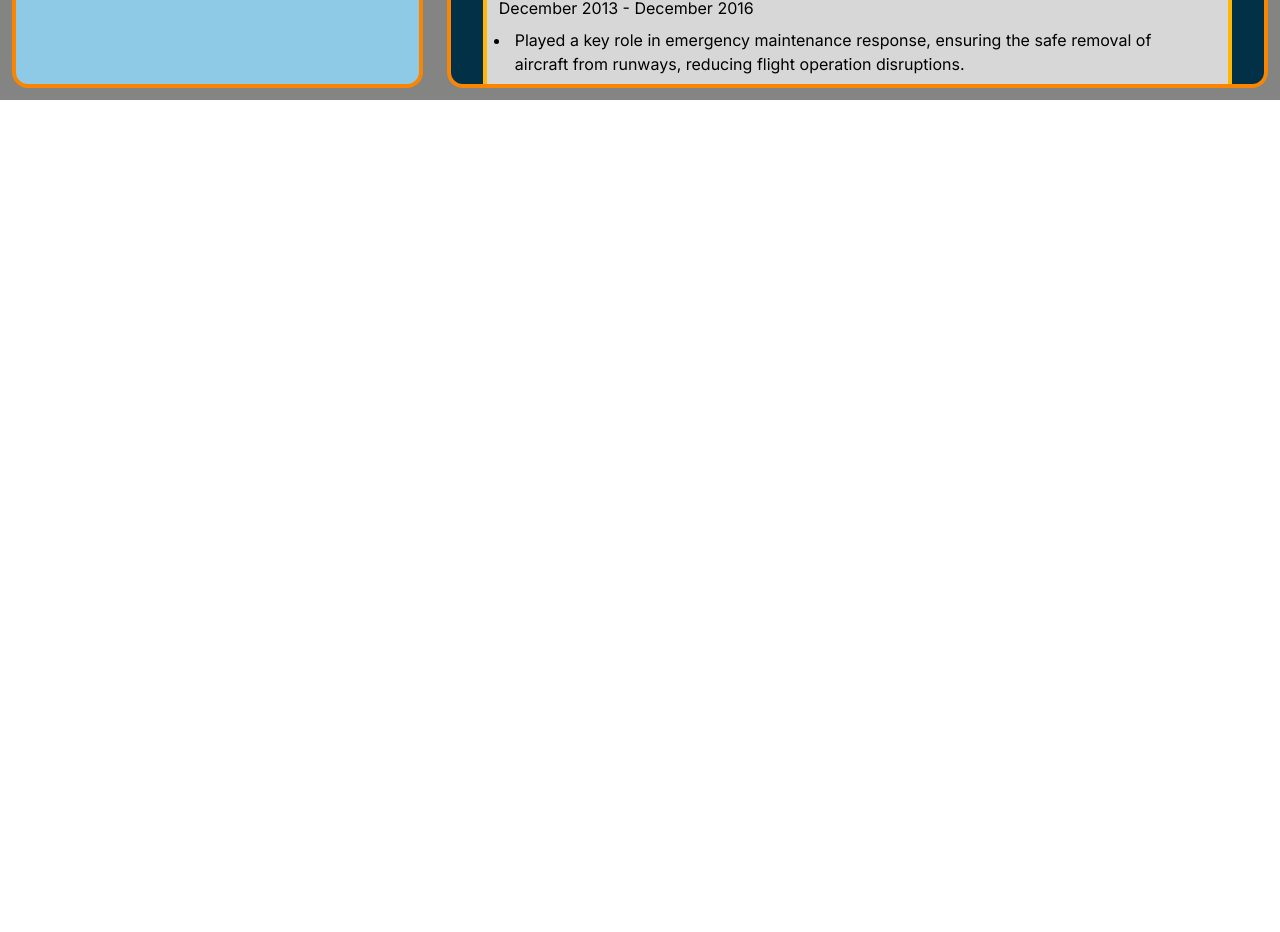
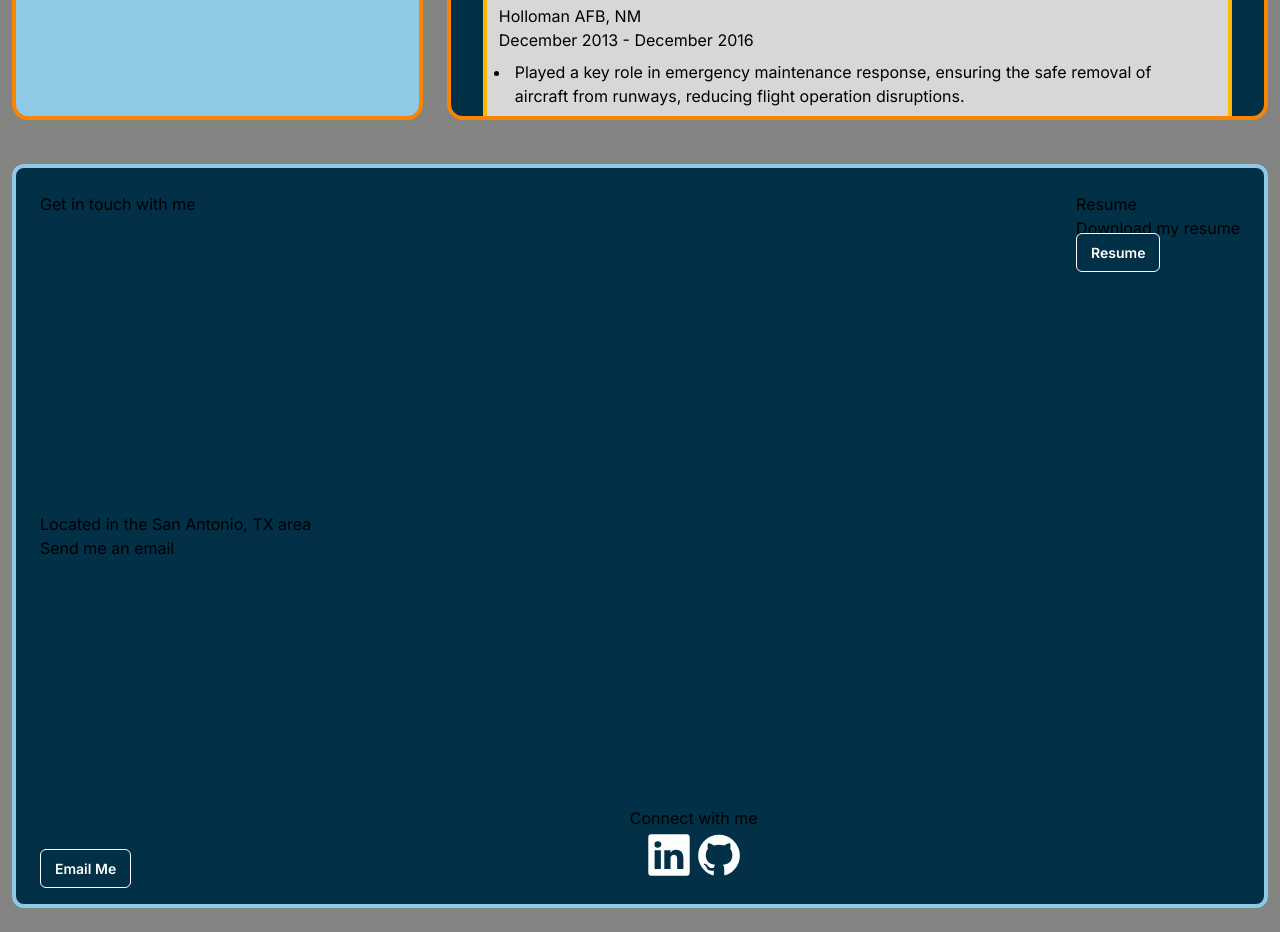
Before and after one commit to ricardoa23/cv-resume, a Next.js app: page / in a window 1280 px wide. Shown: the part 1500-2432 px from the top of the page. Before the commit the page ends 1600 px from the top, so only its background shows below. Built offline with nearby package versions, Linux system fonts and the light colour scheme.

Commit message:
commit to save progress/ /still working on trying to figure out scroll snap

```diff
--- a/src/app/globals.css
+++ b/src/app/globals.css
@@ -19,5 +19,6 @@
 body {
   max-width: 100vw;
   max-height: 100vh;
-  overflow-x: hidden;
+  /* background-color: #848482; */
+  overflow-x: scroll;
 }
--- a/src/app/page.tsx
+++ b/src/app/page.tsx
@@ -1,13 +1,13 @@
-import {HeroSection, MainSection } from '@/components'
+import {HeroSection, MainSection, Footer } from '@/components'
 
 
 export default function Home() {
 
   return (
-    <main className="flex flex-col bg-bsg snap-y snap-mandatory h-screen w-screen">
+    <main className="flex flex-col snap-y snap-proximity min-h-screen overflow-scroll">
       <HeroSection />
       <MainSection />
-
+      <Footer />
     </main>
   );
 }
--- a/src/components/footer/Footer.tsx
+++ b/src/components/footer/Footer.tsx
@@ -1,16 +1,92 @@
-import React from 'react'
+import "./footer.css";
+import React from "react";
 
 // TODO: create  contact section for the footer.
 //TODO: create a section
 
+const emailInfo = () => {
+  const subject = "Hello";
+  const body = "Hello, I would like to get in touch with you";
+  const email = `mailto:?subject=${subject}&body=${body}`;
+  window.location.href = email;
+};
+
+// const emailGenerator = document
+//   .querySelector(".email-button")
+//   ?.addEventListener("click", emailInfo);
 
 const Footer = () => {
   return (
-    <section>
-      <div></div>
-      <div></div>
+    <section className="bg-bsg min-h-screen min-w-screen snap-center">
+      {/*Contact section */}
+      <div className="bg-accent2 border-4 border-sidebar rounded-xl flex mt-8 mx-3 footer-box p-6 justify-between">
+        <div className="flex flex-col justify-between">
+          <div>Get in touch with me</div>
+          <div>
+            <div>Located in the San Antonio, TX area</div>
+            <div>Send me an email</div>
+          </div>
+          <div>
+            <a
+              href="#"
+              className="rounded-md min-w-[120px] bg-accent2 px-3.5 py-2.5 text-sm font-semibold text-white shadow-sm hover:bg-accent1 border-3 border-white border border-solid"
+            >
+              Email Me
+            </a>
+          </div>
+        </div>
+        <div className="flex flex-col justify-end items-center">
+          <div>Connect with me</div>
+          <div className="flex justify-around">
+            <a href="https://www.linkedin.com/in/rayala23/">
+              <svg
+                xmlns="http://www.w3.org/2000/svg"
+                data-name="Layer 1"
+                viewBox="0 0 24 24"
+                width="50"
+                height="50"
+                id="linkedin"
+              >
+                <path
+                  d="M20.47,2H3.53A1.45,1.45,0,0,0,2.06,3.43V20.57A1.45,1.45,0,0,0,3.53,22H20.47a1.45,1.45,0,0,0,1.47-1.43V3.43A1.45,1.45,0,0,0,20.47,2ZM8.09,18.74h-3v-9h3ZM6.59,8.48h0a1.56,1.56,0,1,1,0-3.12,1.57,1.57,0,1,1,0,3.12ZM18.91,18.74h-3V13.91c0-1.21-.43-2-1.52-2A1.65,1.65,0,0,0,12.85,13a2,2,0,0,0-.1.73v5h-3s0-8.18,0-9h3V11A3,3,0,0,1,15.46,9.5c2,0,3.45,1.29,3.45,4.06Z"
+                  fill="#fefdfd"
+                  className="color000000 svgShape"
+                ></path>
+              </svg>
+            </a>
+            <a href="https://github.com/ricardoa23">
+              <svg
+                xmlns="http://www.w3.org/2000/svg"
+                data-name="Layer 1"
+                viewBox="0 0 24 24"
+                width="50"
+                height="50"
+                id="github"
+              >
+                <path
+                  d="M12,2.2467A10.00042,10.00042,0,0,0,8.83752,21.73419c.5.08752.6875-.21247.6875-.475,0-.23749-.01251-1.025-.01251-1.86249C7,19.85919,6.35,18.78423,6.15,18.22173A3.636,3.636,0,0,0,5.125,16.8092c-.35-.1875-.85-.65-.01251-.66248A2.00117,2.00117,0,0,1,6.65,17.17169a2.13742,2.13742,0,0,0,2.91248.825A2.10376,2.10376,0,0,1,10.2,16.65923c-2.225-.25-4.55-1.11254-4.55-4.9375a3.89187,3.89187,0,0,1,1.025-2.6875,3.59373,3.59373,0,0,1,.1-2.65s.83747-.26251,2.75,1.025a9.42747,9.42747,0,0,1,5,0c1.91248-1.3,2.75-1.025,2.75-1.025a3.59323,3.59323,0,0,1,.1,2.65,3.869,3.869,0,0,1,1.025,2.6875c0,3.83747-2.33752,4.6875-4.5625,4.9375a2.36814,2.36814,0,0,1,.675,1.85c0,1.33752-.01251,2.41248-.01251,2.75,0,.26251.1875.575.6875.475A10.0053,10.0053,0,0,0,12,2.2467Z"
+                  fill="#fefdfd"
+                  className="color000000 svgShape"
+                ></path>
+              </svg>
+            </a>
+          </div>
+        </div>
+        <div>
+          <div>Resume</div>
+          <div>
+            <div>Download my resume</div>
+            <a
+              href="#"
+              className="rounded-md min-w-[120px] bg-accent2 px-3.5 py-2.5 text-sm font-semibold text-white shadow-sm hover:bg-accent1 border-3 border-white border border-solid"
+            >
+              Resume
+            </a>
+          </div>
+        </div>
+      </div>
     </section>
-  )
-}
+  );
+};
 
-export default Footer
+export default Footer;
--- a/src/components/footer/footer.css
+++ b/src/components/footer/footer.css
@@ -0,0 +1,8 @@
+.footer-box {
+  height: 93dvh;
+}
+
+.svg-icon {
+  width: 80px;
+  height: 80px;
+}
--- a/src/components/hero_section/HeroSection.tsx
+++ b/src/components/hero_section/HeroSection.tsx
@@ -125,7 +125,7 @@ const HeroSection = () => {
             </h1>
             {/*summary Section */}
             <p className="mt-6 text-md leading-8 text-gray-600">
-            Leveraging a strong aerospace background and disciplined approach acquired as an Air Force veteran, I transitioned into tech through CodeUp's intensive 5-month bootcamp, acquiring hands-on experience in full-stack software development. Committed to excellence and continuous learning, I seamlessly blend technical skills with a problem-solving mindset to deliver high-quality software solutions.
+            Leveraging a strong aerospace background and disciplined approach acquired as an Air Force veteran, I transitioned into tech through CodeUp&apos;s intensive 5-month bootcamp, acquiring hands-on experience in full-stack software development. Committed to excellence and continuous learning, I seamlessly blend technical skills with a problem-solving mindset to deliver high-quality software solutions.
             </p>
             <div className="mt-10 flex items-center justify-center gap-x-6">
               <a
```
